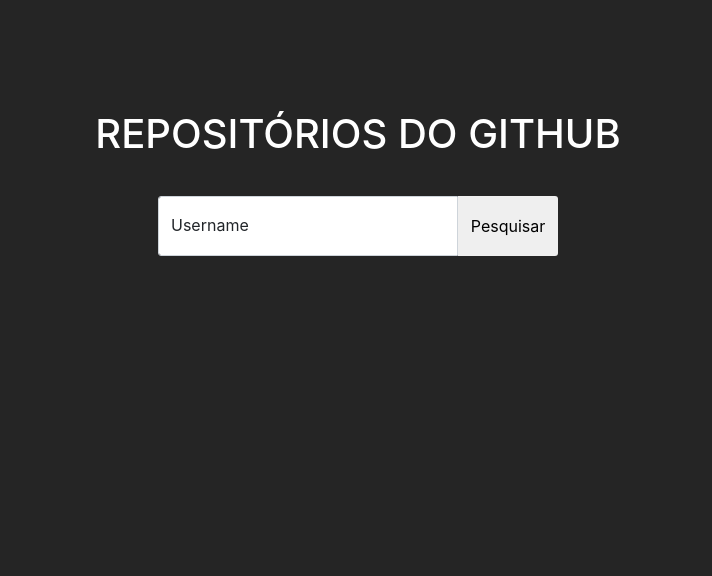
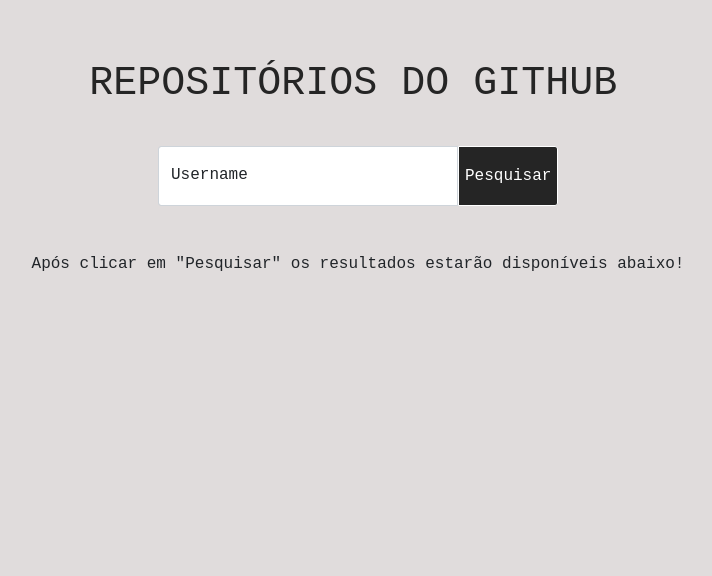
Before and after one commit to tarsojabbes/repositorios-github-api, a React (Create React App) app: page / in a window 1280 px wide. Shown: the part 224-800 px from the top of the page, without its empty margins (282-994 px from the left). Built offline with nearby package versions, Linux system fonts and the light colour scheme.

Commit message:
Funcionalidades, CSS e Renderização condicional

```diff
--- a/src/App.js
+++ b/src/App.js
@@ -5,6 +5,7 @@
 
   const [usuario, setUsuario] = useState('') // Armazena os valores do input Usuário
   const [repositorios, setRepositorios] = useState([])
+  const [username, setUsername] = useState('')
 
   const handlePesquisa = () => {
     axios.get(`https://api.github.com/users/${usuario}/repos`).then(response => { // Faz o request na API sobre os repositórios do Usuário inserido no Input
@@ -12,6 +13,7 @@
       const repositoriesName = [] // Criado para atribuir valores a ele
       repositories.map((repository) => repositoriesName.push(repository.name)) // Para cada nome de repositório dos repositórios da API adicionar o nome em repositoriesName
       localStorage.setItem('repositoriesName', repositoriesName)
+      setUsername(usuario)
 
       if (localStorage.getItem('repositoriesName') !== null) {
         const nomeArray = localStorage.getItem('repositoriesName').split(',')
@@ -27,19 +29,29 @@
 
     <>
       <div id="landing">
-        <h1>Repositórios do Github</h1>
+        <div className="wrapper">
+          <div className="typing-demo">
+            <h1>Repositórios do Github</h1>
+          </div>
+        </div>
         <div id="campo">
           <div className="form-floating mb-3">
-            <input className="form-control" id="floatingInput" placeholder="Usernname" onChange={(e) => setUsuario(e.target.value)}
+            <input className="form-control"
+              id="floatingInput"
+              placeholder="Usernname"
+              onChange={(e) => setUsuario(e.target.value)}
               value={usuario} />
             <label for="floatingInput">Username</label>
           </div>
 
           <button type='button' onClick={handlePesquisa}>Pesquisar</button>
+
         </div>
+        <p>Após clicar em "Pesquisar" os resultados estarão disponíveis abaixo!</p>
       </div>
 
       <div id="repositorios">
+        <h1>{usuario === '' ? "Nenhum username informado" : `Repositórios encontrados para ${username}`}</h1>
         <div id="box-repo">
           {repositorios.map((nome) => <li>{nome.split('-').join(" ").split("_").join(" ")}</li>)}
         </div>
--- a/src/index.css
+++ b/src/index.css
@@ -7,7 +7,8 @@
     sans-serif;
   -webkit-font-smoothing: antialiased;
   -moz-osx-font-smoothing: grayscale;
-  background-color: #252525;
+  background-color: #e0dcdc;
+  font-family: monospace;
 }
 
 code {
@@ -16,9 +17,30 @@
 }
 
 h1 {
-  padding: 30px;
   text-transform: uppercase;
-  color: #FFF;
+  color: #252525;
+}
+
+.typing-demo {
+  width: 28ch;
+  animation: typing 2s steps(28), blink 0.5s step-end infinite alternate;
+  white-space: nowrap;
+  overflow: hidden;
+  border-right: 3px solid;
+
+  font-size: 2em;
+}
+
+@keyframes typing {
+  from {
+    width: 0;
+  }
+}
+
+@keyframes blink {
+  50% {
+    border-color: transparent;
+  }
 }
 
 #landing {
@@ -31,6 +53,7 @@
 }
 
 #campo {
+  margin: 30px;
   display: inline-flex;
   flex-direction: row;
 }
@@ -57,11 +80,13 @@
 button {
   height: 60px;
   width: 100px;
-  border: none;
+  border: 1px solid #FFFFFF;
   border-top-right-radius: 3px;
   border-bottom-right-radius: 3px;
   border-top-left-radius: 0px;
   border-bottom-left-radius: 0px;
+  background-color: #252525;
+  color: white;
 }
 
 button:hover {
@@ -72,7 +97,7 @@
 
 @keyframes btnhover {
   100% {
-    background-color: rgb(187, 187, 187);
+    background-color: rgb(92, 92, 92);
   }
 }
 
```
